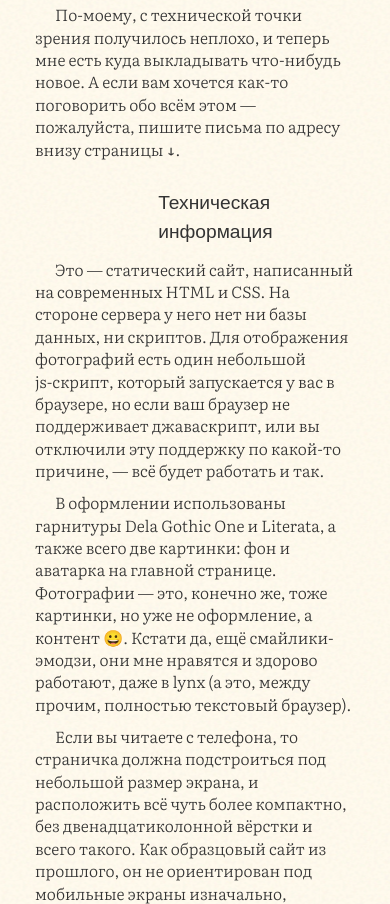
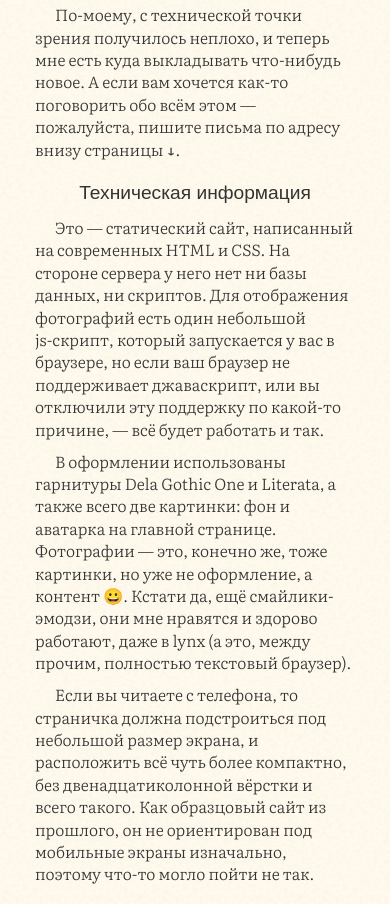
Before and after one commit to anatolyjudov/volganian, an Eleventy site: page about/index.html in a window 390 px wide. Shown: the part 2160-3064 px from the top of the page. Built offline with nearby package versions, Linux system fonts and the light colour scheme; Eleventy itself is replaced by a stand-in of ours; files that its build step writes are made by us from their sources; a web font is replaced by a local one; what sharp would draw is missing.

Commit message:
minor style changes

```diff
--- a/assets/css/common.css
+++ b/assets/css/common.css
@@ -221,7 +221,9 @@
 
   h2 {
     font-size: 1.2rem;
-    line-height: 1.8rem;
+    line-height: 1.4rem;
+    margin: 1.4rem 0 .7rem 0;
+    text-align: center;
   }
 
   p {
--- a/assets/css/journal.css
+++ b/assets/css/journal.css
@@ -20,7 +20,6 @@
     }
 
 aside span.emoji {
-    display: block;
     font-size: 2rem;
 }
     aside span.emoji.big {
```
